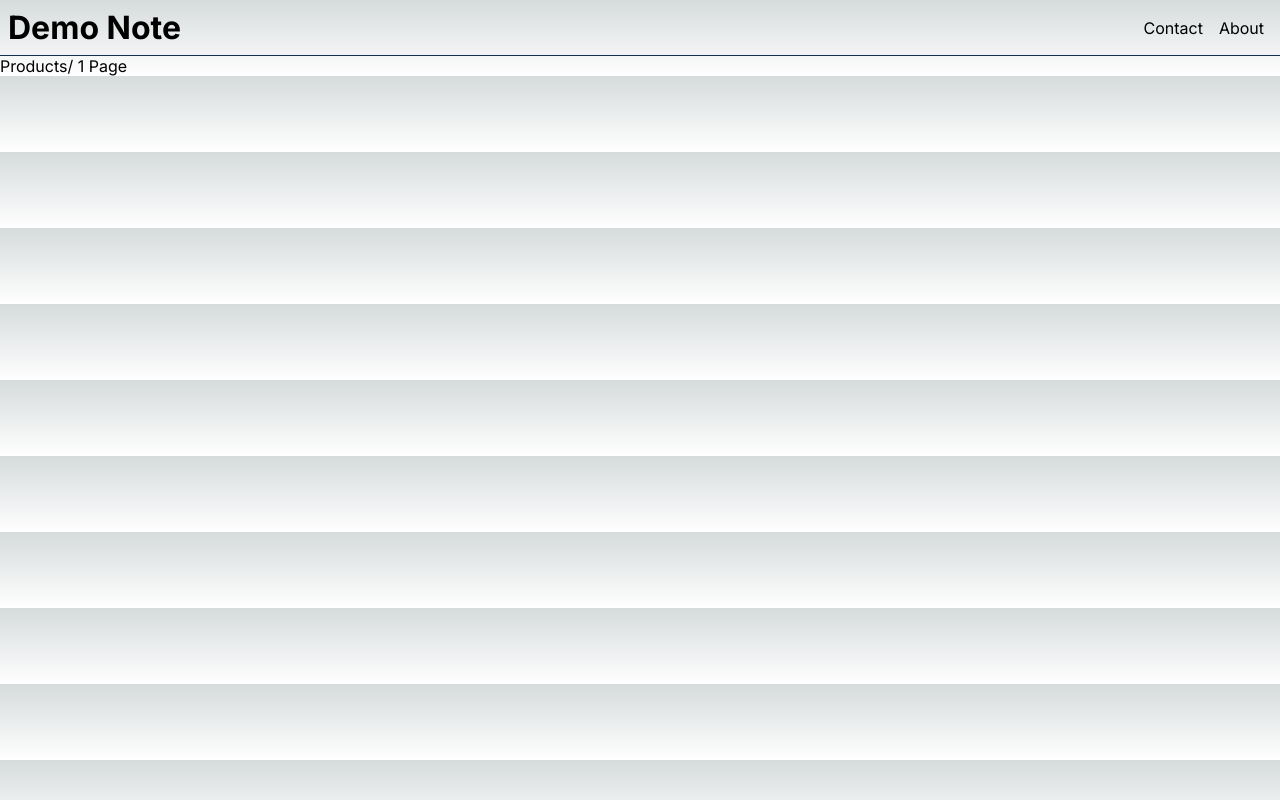
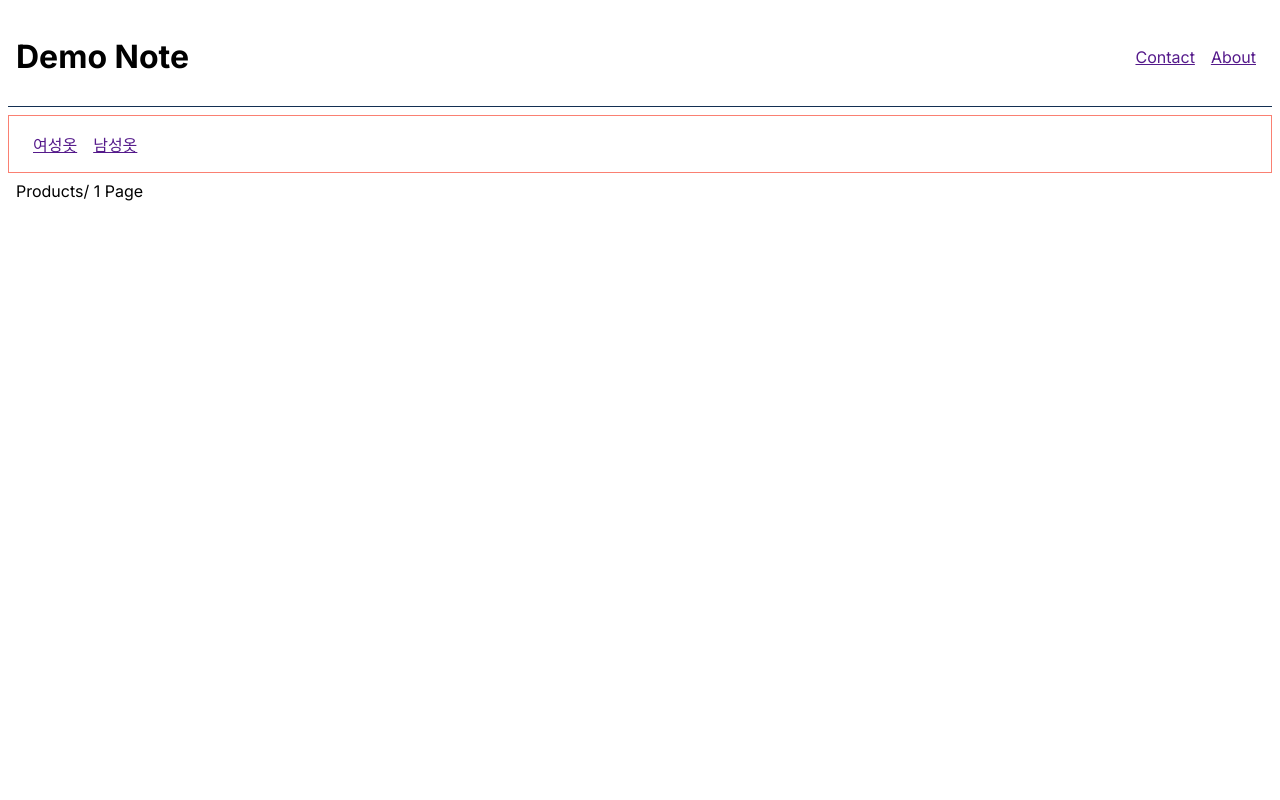
Before and after one commit to TaehwanGo/dream-nextjs, a Next.js app in the folder note/: page /products/1 in a window 1280 px wide. Built offline with nearby package versions, Linux system fonts and the light colour scheme.

Commit message:
4.14 레이아웃 챌린지

```diff
--- a/note/src/app/layout.tsx
+++ b/note/src/app/layout.tsx
@@ -1,4 +1,3 @@
-import "./globals.css";
 import styles from "./layout.module.css";
 import { Inter } from "next/font/google";
 
--- /dev/null
+++ b/note/src/app/products/layout.module.css
@@ -0,0 +1,13 @@
+.category {
+  padding: 16px;
+  margin-top: 8px;
+  border: 1px solid salmon;
+}
+
+.category a {
+  padding: 0 8px;
+}
+
+.product {
+  padding: 8px 8px;
+}
--- /dev/null
+++ b/note/src/app/products/layout.tsx
@@ -0,0 +1,17 @@
+import styles from "./layout.module.css";
+
+export default function ProductsLayout({
+  children,
+}: {
+  children: React.ReactNode;
+}) {
+  return (
+    <>
+      <nav className={styles.category}>
+        <a href="">여성옷</a>
+        <a href="">남성옷</a>
+      </nav>
+      <section className={styles.product}>{children}</section>
+    </>
+  );
+}
```
Also changed, not shown: 1 other file (tests, documents, lock files or other folders).
